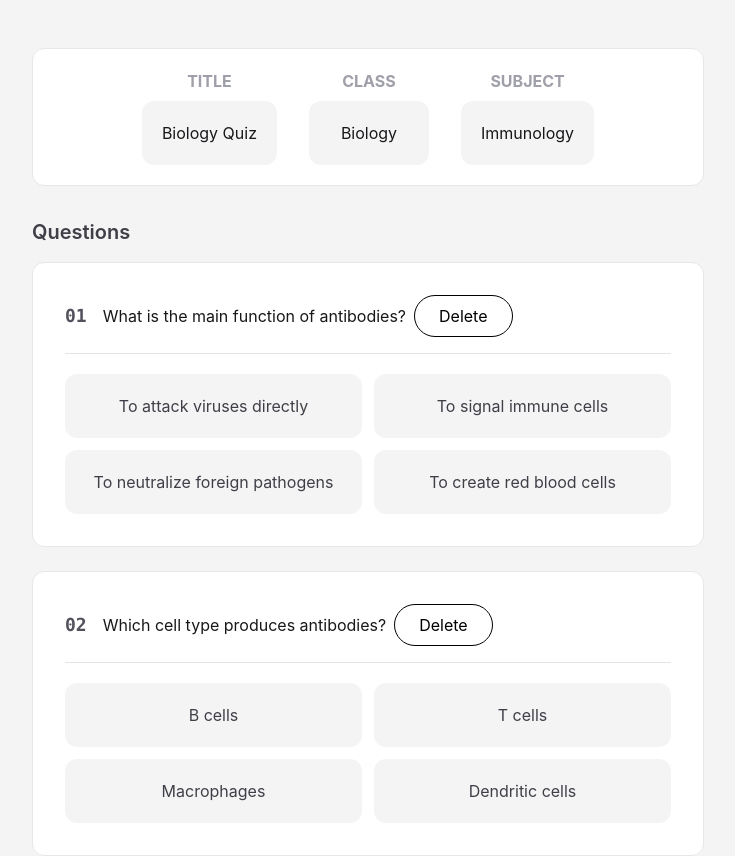
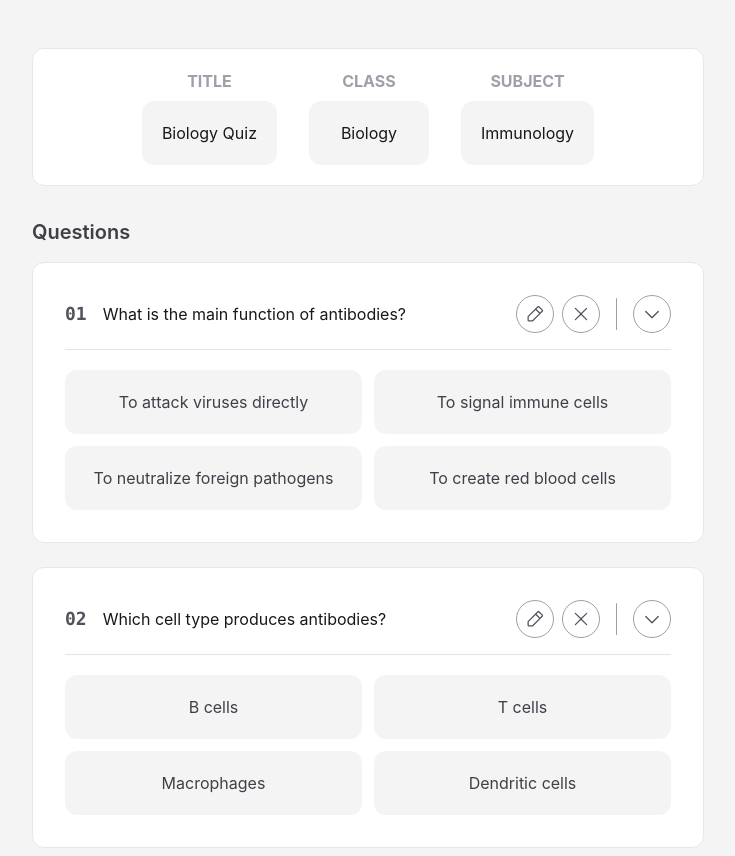
Before and after one commit to rabiibanine/quizlive, a React (Vite) app: page /quiz-editor in a window 1280 px wide. Shown: the top 856 px of the page, without its empty margins (272-1007 px from the left). Built offline with nearby package versions, Linux system fonts and the light colour scheme.

Commit message:
feat: add edit, remove and expand buttons

```diff
--- a/src/pages/QuizEditorPage.tsx
+++ b/src/pages/QuizEditorPage.tsx
@@ -1,6 +1,10 @@
+import { useState } from "react";
+
 import Card from "@/components/Card";
 import Button from "@/components/Button";
-import { useState } from "react";
+
+// Icons
+import { XIcon, PencilSimpleIcon, CaretDownIcon } from "@phosphor-icons/react";
 
 const initialQuizInformationMock = {
   title: "Biology Quiz",
@@ -92,9 +96,29 @@ export default function QuizEditorPage() {
                   {(qIdx + 1).toString().padStart(2, "0")}
                 </span>
                 <span className="ml-2 text-zinc-900">{q.question}</span>
-                <Button variant="delete" className="" onClick={() => handleDeleteQuestion(qIdx)}>
-                  Delete
-                </Button>
+                <div className="ml-auto flex gap-2">
+                  <div className="flex gap-2 h-full">
+                    <button
+                      className="p-2 rounded-full text-zinc-600 border border-zinc-400 transition-all hover:cursor-pointer hover:text-zinc-50 hover:bg-zinc-400 hover:border-transparent"
+                      onClick={() => {}} // TODO Add function for edit
+                    >
+                      <PencilSimpleIcon></PencilSimpleIcon>
+                    </button>
+                    <button
+                      className="p-2 rounded-full text-zinc-600 border border-zinc-400 transition-all hover:cursor-pointer hover:text-red-400 hover:bg-red-100 hover:border-red-300"
+                      onClick={() => handleDeleteQuestion(qIdx)}
+                    >
+                      <XIcon></XIcon>
+                    </button>
+                  </div>
+                  <div className="w-px rounded-full self-center h-8 bg-zinc-400 mx-2"></div>
+                  <button
+                    className="p-2 rounded-full text-zinc-600 border border-zinc-400 transition-all hover:cursor-pointer hover:text-zinc-50 hover:bg-zinc-400 hover:border-transparent"
+                    onClick={() => {}} // TODO Add function for expansion
+                  >
+                    <CaretDownIcon></CaretDownIcon>
+                  </button>
+                </div>
               </div>
               <hr className="my-2 border-zinc-200" />
               <div className="grid grid-cols-1 sm:grid-cols-2 gap-3 mt-3">
```
Also changed, not shown: src/components/Button.tsx (line endings or trailing spaces).
